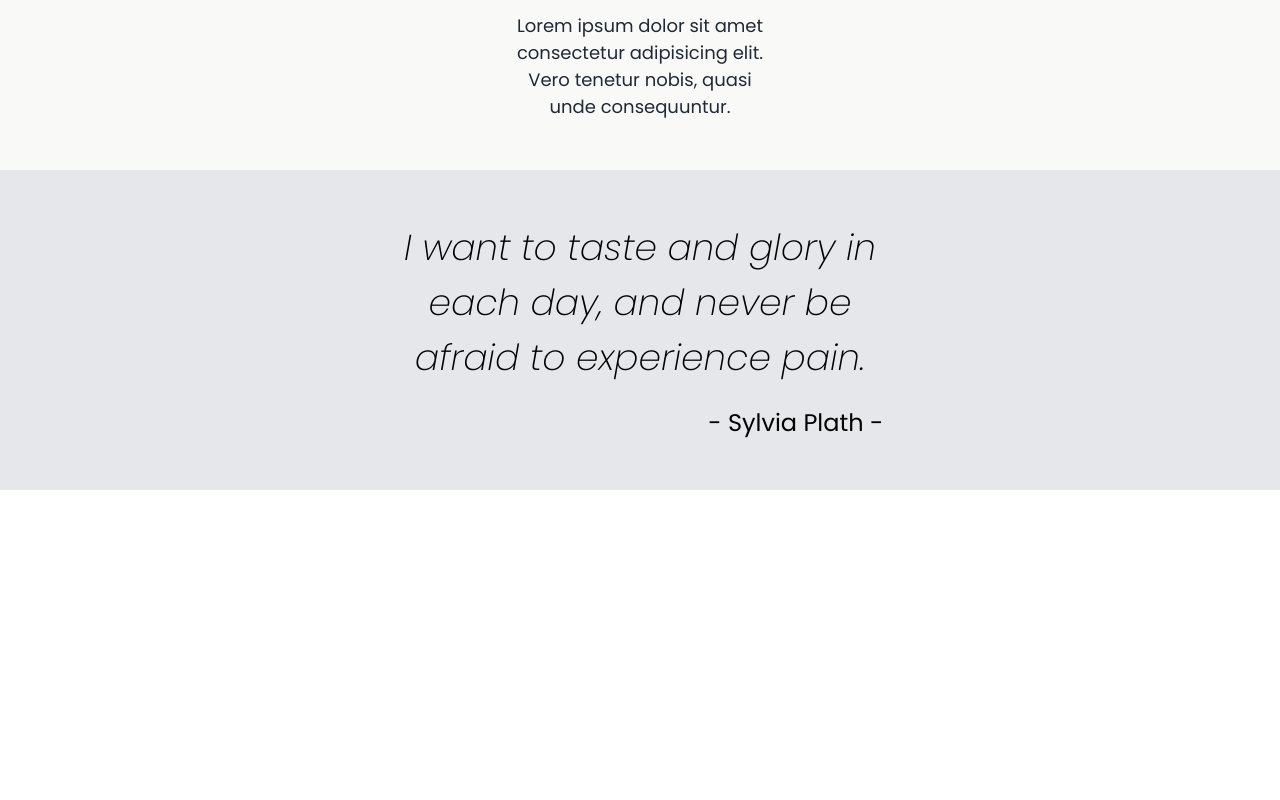
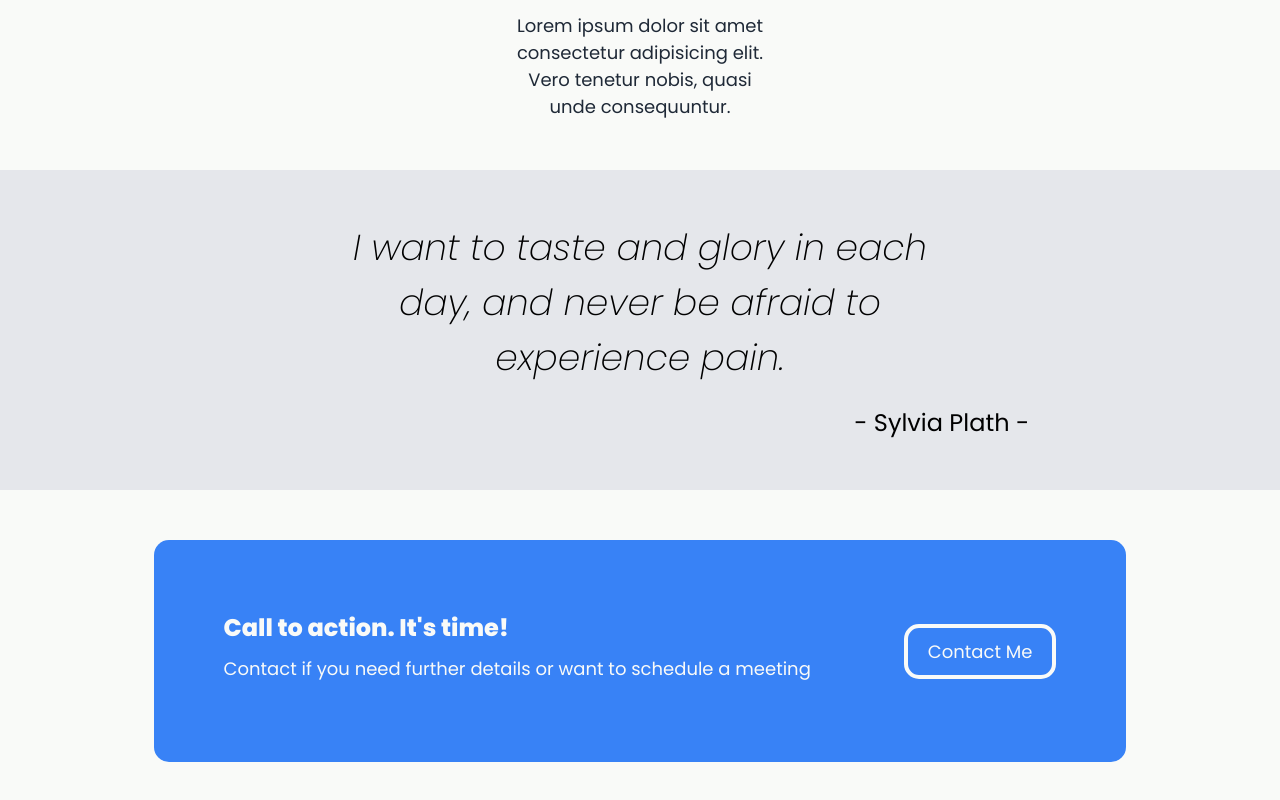
Before and after one commit to OcinS/nico-sison-portfolio, a plain HTML site: page index.html in a window 1280 px wide. Shown: the part 1527-2327 px from the top of the page. Before the commit the page ends 2017 px from the top, so only its background shows below. Drawn offline with Linux system fonts and the light colour scheme.

Commit message:
Update html and css file
Edit the CTA or Contact section of Main

```diff
--- a/index.html
+++ b/index.html
@@ -17,7 +17,7 @@
 
                 <ul>
                     <li><a href="#projects">Projects</a></li>
-                    <li><a href="#">Testimony</a></li>
+                    <li><a href="#testimony">Testimony</a></li>
                     <li><a href="#">Contact</a></li>
                 </ul>
             </nav>
@@ -104,6 +104,19 @@
 
             <div class="container">
 
+                <div class="cta-banner">
+
+                    <div class="cta-banner-text">
+                        <p class="cta-banner-text-title">Call to action. It's time!</p>
+                        <p class="cta-banner-text-description">Contact if you need further details or want to schedule a meeting</p>
+                    </div>
+
+                    <div class="cta-banner-button">
+                        <a href="#"><button>Contact Me</button></a>
+                    </div>
+
+                </div>
+
             </div>
 
         </section>
--- a/style.css
+++ b/style.css
@@ -107,7 +107,7 @@ div.hero {
 }
 
 .hero-text button:hover {
-    opacity: 0.7;
+    opacity: 0.6;
     cursor: pointer;
 }
 
@@ -192,7 +192,7 @@ div.hero {
 
 .quote-container .quote {
     text-align: center;
-    width: 50%;
+    width: 60%;
     margin: 0 auto 20px auto;
     font-size: 36px;
     font-weight: var(--extra-light);
@@ -200,7 +200,60 @@ div.hero {
 
 .quote-container .quote-author {
     text-align: right;
-    width: 50%;
+    width: 80%;
     margin: 0 auto;
     font-size: 24px;
 }
+
+/* Contact - Main Section */
+
+#contact {
+    background-color: var(--main-text-color);
+    padding: 50px 0;
+}
+
+.cta-banner {
+    background-color: var(--brand-color);
+    padding: 70px;
+    border-radius: 15px;
+    display: flex;
+    justify-content: space-between;
+    align-items: center;
+    flex-wrap: wrap;
+}
+
+.cta-banner-text {
+    flex-shrink: 1;
+}
+
+.cta-banner-text .cta-banner-text-title {
+    font-size: 24px;
+    font-weight: var(--extra-bold);
+    color: var(--main-text-color);
+    margin-bottom: 10px;
+}
+
+.cta-banner-text .cta-banner-text-description {
+    font-size: 18px;
+    font-weight: 400;
+    color: var(--main-text-color);
+    margin-bottom: 10px;
+}
+
+.cta-banner-button {
+    flex-shrink: 0;
+}
+
+.cta-banner-button button {
+    color: var(--main-text-color);
+    background-color: var(--brand-color);
+    border: 4px solid var(--main-text-color);
+    padding: 10px 20px;
+    border-radius: 15px;
+    font-size: 18px;
+}
+
+.cta-banner-button button:hover {
+    opacity: 0.6;
+    cursor: pointer;
+}
```
